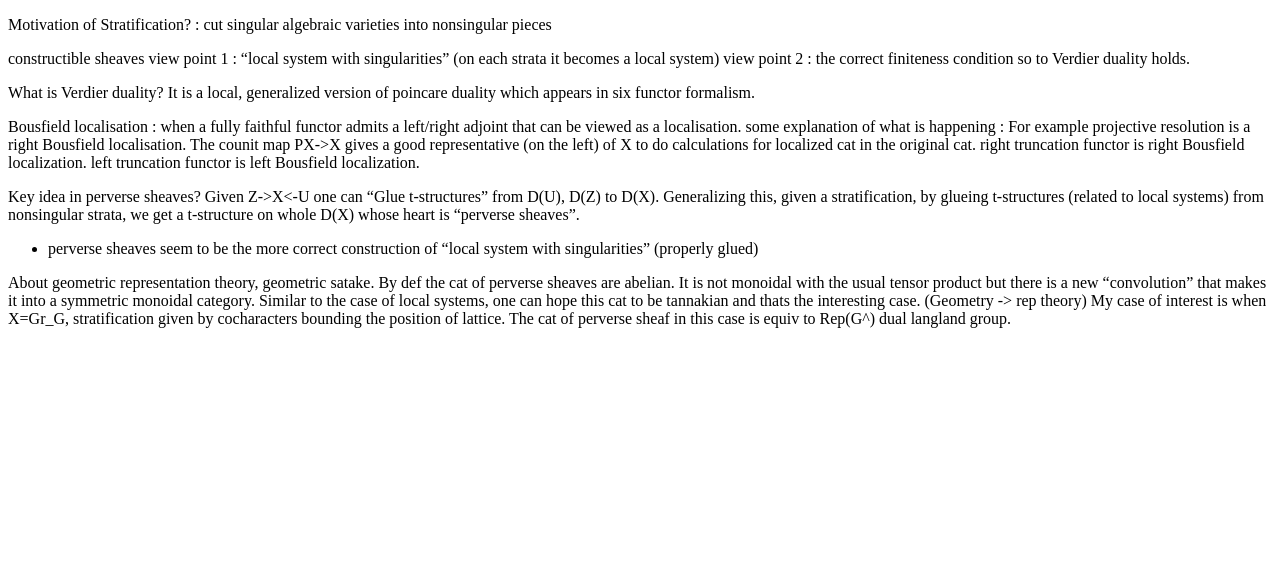
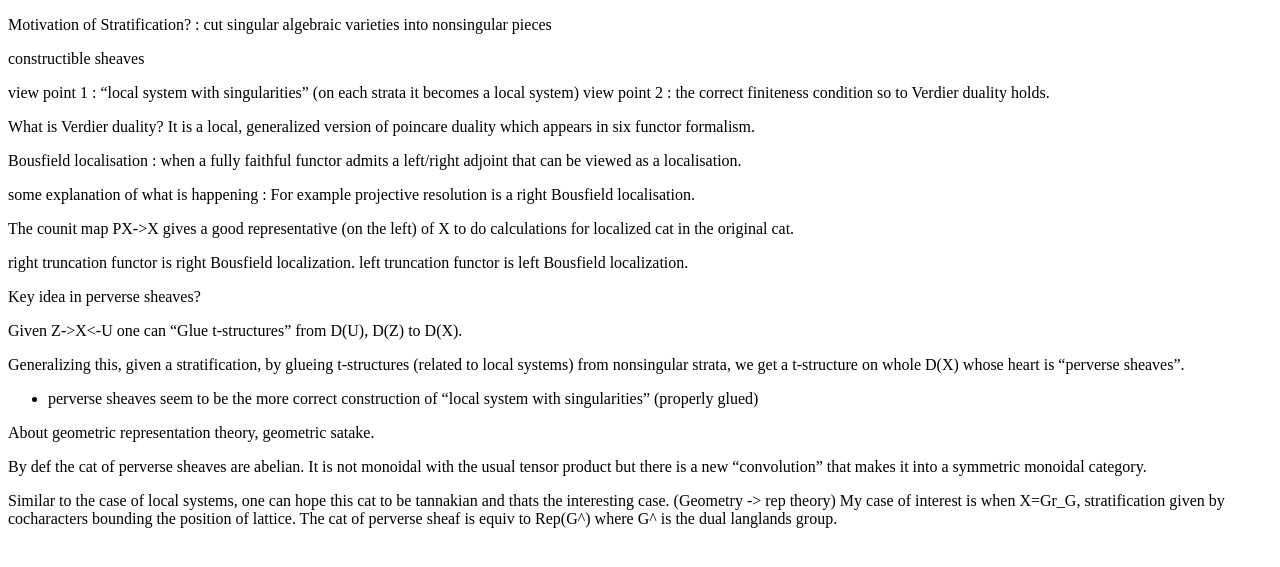
Before and after one commit to alchan00/alchan00.github.io, a Jekyll site: the page built from daily-notes/2026-09-17/index.md, in a window 1280 px wide. Shown: the top 567 px of the page. Built offline with Jekyll 4.4.1, drawn with Linux system fonts in a browser that asks for light colours; our own code applies the rules of GitHub Pages for plain Markdown files.

Commit message:
Update index.md

```diff
--- a/daily-notes/2026-09-17/index.md
+++ b/daily-notes/2026-09-17/index.md
@@ -2,6 +2,7 @@
 Motivation of Stratification? : cut singular algebraic varieties into nonsingular pieces
 
 constructible sheaves
+
 view point 1 : "local system with singularities" (on each strata it becomes a local system)
 view point 2 : the correct finiteness condition so to Verdier duality holds.
 
@@ -9,21 +10,29 @@ What is Verdier duality? It is a local, generalized version of poincare duality
 
 
 Bousfield localisation : when a fully faithful functor admits a left/right adjoint that can be viewed as a localisation.
+
 some explanation of what is happening : For example projective resolution is a right Bousfield localisation.
+
 The counit map PX->X gives a good representative (on the left) of X to do calculations for localized cat in the original cat.
+
 right truncation functor is right Bousfield localization.
 left truncation functor is left Bousfield localization.
 
 
 Key idea in perverse sheaves?
+
 Given Z->X<-U one can "Glue t-structures" from D(U), D(Z) to D(X).
+
 Generalizing this, given a stratification, by glueing t-structures (related to local systems) from nonsingular strata, we get
 a t-structure on whole D(X) whose heart is "perverse sheaves".
+
 * perverse sheaves seem to be the more correct construction of "local system with singularities" (properly glued)
 
 
 About geometric representation theory, geometric satake.
+
 By def the cat of perverse sheaves are abelian. It is not monoidal with the usual tensor product but there is a new "convolution" that makes it into a symmetric monoidal category.
+
 Similar to the case of local systems, one can hope this cat to be tannakian and thats the interesting case. (Geometry -> rep theory)
-My case of interest is when X=Gr_G, stratification given by cocharacters bounding the position of lattice. The cat of perverse sheaf in this case
-is equiv to Rep(G^) dual langland group.
+My case of interest is when X=Gr_G, stratification given by cocharacters bounding the position of lattice. The cat of perverse sheaf
+is equiv to Rep(G^) where G^ is the dual langlands group.
```
